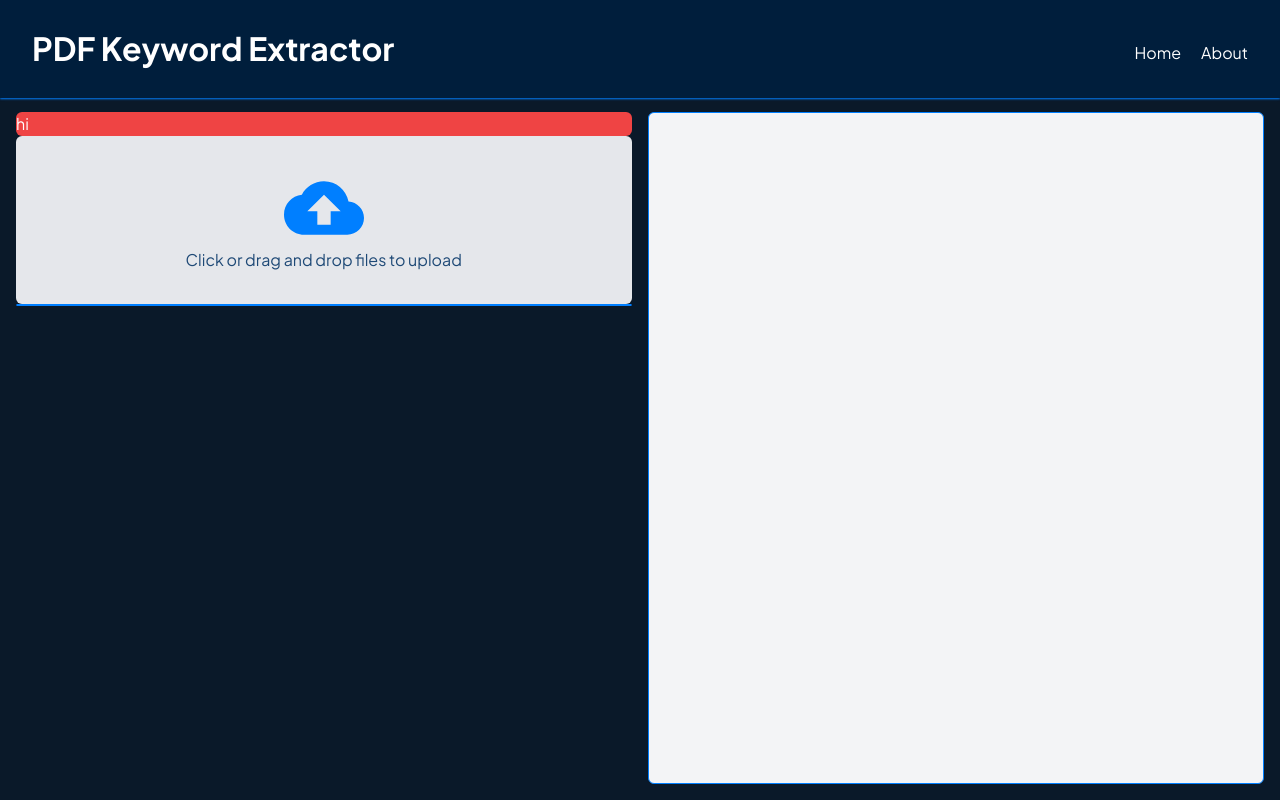
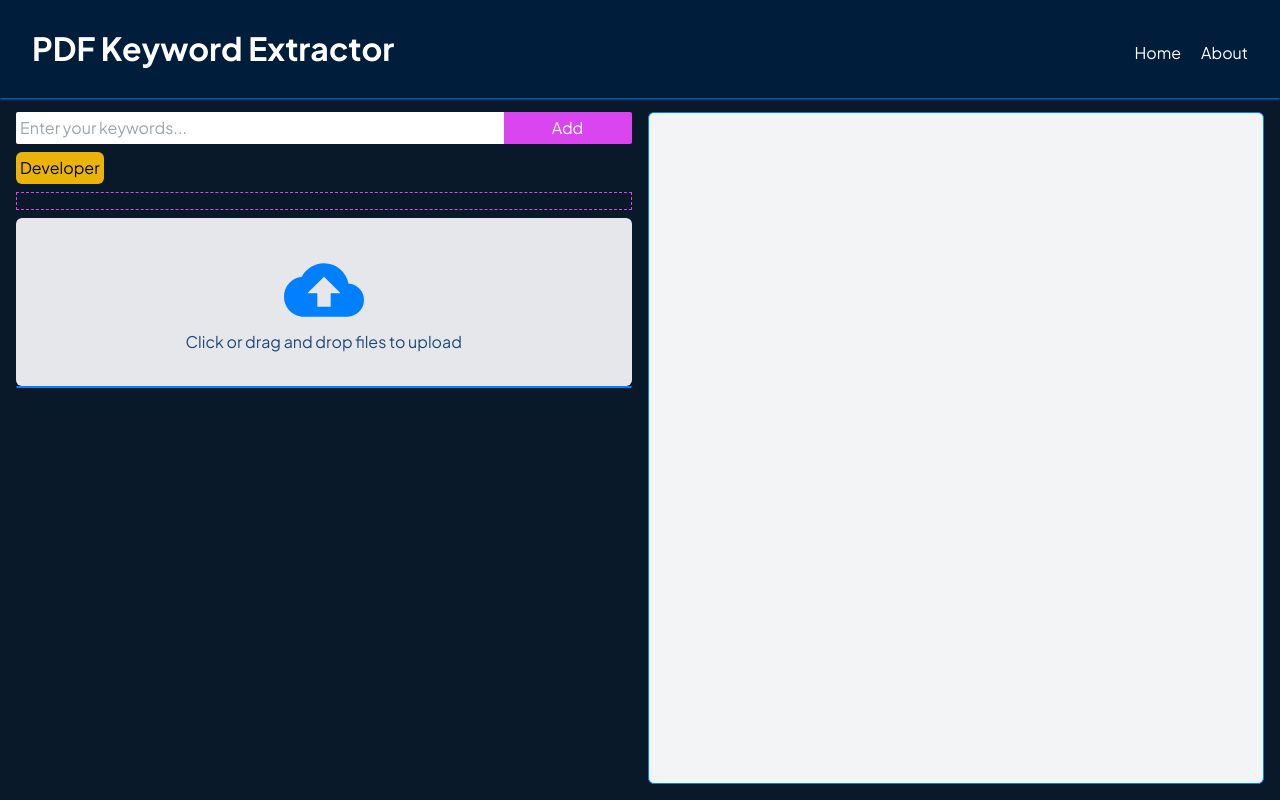
Before and after one commit to JamesPrenticez/pushbutton, a Next.js app: page / in a window 1280 px wide. Built offline with nearby package versions, Linux system fonts and the light colour scheme.

Commit message:
ability to add keywords

```diff
--- a/components/FileList.jsx
+++ b/components/FileList.jsx
@@ -2,7 +2,7 @@ import React from 'react'
 import SingleFileWithProgress from "./SingleFileWithProgress";
 import ValidationError from "./ValidationError";
 
-const FileList = ({files, word, setFiles}) => {
+const FileList = ({files, keywordsList, setFiles}) => {
 
   const onUpload = (file, url) => {
     setFiles((currentFiles) => currentFiles.map((fileWrapper) => {
@@ -31,7 +31,7 @@ const FileList = ({files, word, setFiles}) => {
           :
             <SingleFileWithProgress
               file={fileWrapper.file}
-              word={word}
+              keywordsList={keywordsList}
               errors={fileWrapper.errors}
               onUpload={onUpload}
               onDelete={onDelete}
--- a/components/MultipleFileUpload.jsx
+++ b/components/MultipleFileUpload.jsx
@@ -3,11 +3,14 @@ import { useDropzone } from "react-dropzone";
 import { useField } from "formik";
 import FileList from "./FileList";
 import UploadIcon from "./icons/UploadIcon";
+import InputText from "./common/InputText";
+import ChipsList from "./common/ChipsList";
+import PredefindedListOfKeyWords from "./common/PredefindedListOfKeyWords";
 
 export default function MultipleFileUpload({name}) {
   const [files, setFiles] = useState([]);
-  const [word, setWord] = useState("hi");
   const [ _, __, helpers] = useField(name)
+  const [keywords, setKeywords] = useState([]);
 
   useEffect(() => {
     helpers.setValue(files)
@@ -25,14 +28,32 @@ export default function MultipleFileUpload({name}) {
     maxFiles: 2
   });
 
+  const handleAddKeywords = (inputValue) => {
+    if (!inputValue) return
+    // const itemsToAdd = inputValue.split(",").map((item) => item.trim());
+    const newKeywordsToAdd = inputValue.split(",").map((item) => {
+      return { id: generateUniqueId(), name: item.trim() };
+    });
+    setKeywords((prevKeywords) => [...prevKeywords, ...newKeywordsToAdd]);
+  }
+
+  const generateUniqueId = () => {
+    return Date.now().toString() + Math.random().toString(36).substring(2, 9);
+  };
+
+
+  const handleRemoveKeyword = (idToRemove) => {
+    setKeywords(keywords.filter((keyword) => keyword.id !== idToRemove));
+  }
+
   return (
     <>
-      <div>
-        <input
-          type="text"
-          className="bg-red-500 text-white w-full rounded-md"
-          value={word}
-          onChange={(e) => setWord(e.target.value)} />
+      <div className="space-y-2 mb-2">
+        <InputText handleAddKeywords={handleAddKeywords} />
+        <PredefindedListOfKeyWords handleAddKeywords={handleAddKeywords}/>
+
+        <ChipsList items={keywords} handleRemoveKeyword={handleRemoveKeyword} />
+
       </div>
 
       <div
@@ -46,7 +67,7 @@ export default function MultipleFileUpload({name}) {
         </p>
       </div>
 
-      <FileList files={files} word={word} setFiles={setFiles}/>
+      <FileList files={files} keywordsList={keywords} setFiles={setFiles}/>
 
     </>
   );
--- /dev/null
+++ b/components/common/ChipsList.jsx
@@ -0,0 +1,24 @@
+import React from "react";
+import { CrossIcon } from "../icons/CrossTrashIcon";
+
+function ChipsList({ items, handleRemoveKeyword }) {
+  return (
+    <div className="border border-dashed border-fuchsia-500 p-2 space-x-1 space-y-1">
+      {items.map((item) => (
+        <div
+          key={item.id}
+          className="bg-ocean-1 inline-flex rounded-full text-sm px-[.5rem] py-[.15rem] items-center justify-center space-x-1"
+        >
+          <p>
+            {item.name}
+          </p>
+          <button onClick={() => handleRemoveKeyword(item.id)}>
+            <CrossIcon height={20} strokeWidth={1.5} color="rgb(239 68 68)" className="text-red-500"/>
+          </button>
+        </div>
+      ))}
+    </div>
+  );
+}
+
+export default ChipsList;
--- /dev/null
+++ b/components/common/InputText.jsx
@@ -0,0 +1,18 @@
+import React, { useState } from "react";
+const InputText = ({ handleAddKeywords }) => {
+
+  const [inputValue, setInputValue] = useState("");
+
+  const handleInputChange = (event) => {
+    setInputValue(event.target.value);
+  }
+
+  return (
+    <div className="text-ocean-4 flex">
+      <input className="grow rounded-l-sm p-1 outline-none" type="text" placeholder="Enter your keywords..." value={inputValue} onChange={handleInputChange} />
+      <button className="bg-fuchsia-500 hover:bg-fuchsia-400 text-white rounded-r-sm w-32" type="button" onClick={() => {handleAddKeywords(inputValue); setInputValue("")}}>Add</button>
+    </div>
+  );
+}
+
+export default InputText;
--- /dev/null
+++ b/components/common/PredefindedListOfKeyWords.jsx
@@ -0,0 +1,29 @@
+import React from 'react'
+
+const developerKeyWords = `
+  Frontend,
+  Backend,
+  FullStack,
+  Javascript,
+  Python,
+  Flutter,
+  Ruby,
+  Ruby On Rails,
+  CSharp,
+  C++,
+  C#
+`
+
+const PredefindedListOfKeyWords = ({handleAddKeywords}) => {
+  return (
+    <button
+      type="button"
+      onClick={() => handleAddKeywords(developerKeyWords)}
+      className='bg-yellow-500 text-black p-1 rounded-md'
+    >
+      Developer
+    </button>
+  )
+}
+
+export default PredefindedListOfKeyWords
--- /dev/null
+++ b/components/icons/CrossTrashIcon.jsx
@@ -0,0 +1,14 @@
+export const CrossIcon = ({
+  className,
+  height,
+  width,
+  onClick,
+  strokeWidth = 1,
+  color = "red"
+}) => {
+  return(
+    <svg xmlns="http://www.w3.org/2000/svg" className={className} onClick={onClick} viewBox="0 0 24 24" height={height} width={width} strokeWidth={strokeWidth} stroke={color} fill="currentColor" fillRule="evenodd">
+      <path strokeLinecap="round" strokeLinejoin="round" d="M6 18L18 6M6 6l12 12" />
+    </svg>
+  )
+}
--- /dev/null
+++ b/components/keywords/KeywordForm.jsx
@@ -0,0 +1,47 @@
+import React from 'react'
+import { Form, Formik } from "formik";
+import MultipleFileUpload from "../MultipleFileUpload"
+
+const KeywordForm = () => {
+  return (
+    <Formik
+      initialValues={{files: []}}
+      onSubmit={(values) => {console.log(values)}}
+    >
+    {({ values, errors }) => {
+      return (
+        <Form className="flex w-full justify-between space-x-4 px-4">
+          <div className='w-full'>
+            <MultipleFileUpload name='files'/>
+          </div>
+          <div className='w-full bg-gray-100 text-black border border-ocean-1  rounded-md'>
+            <pre className=" h-full">
+                {/* {JSON.stringify({ values, errors }, null, 2)} */}
+                {values.files.map((file, index) => {
+                  return (
+                      <div
+                        key={file.file.path + index}
+                        className='p-2 '
+                        style={{ backgroundColor: index % 2 === 0 ? '#007FFF33' : '#1e497633' }}
+                      >
+                        <p><b>Filename:</b>&nbsp;{file?.file.path}</p>
+                        <p><b>Candidate Name:</b>&nbsp;{file?.url?.candidate_name}</p>
+                        {file?.url?.data && Object.keys(file.url.data).map((item, index) => (
+                          <div key={item + index}>
+                            <b>{item}</b>: {file.url.data[item]}
+                          </div>
+                        ))}
+                      </div>
+                    )
+                  }
+                )}
+            </pre>
+          </div>
+        </Form>
+      )
+    }}
+  </Formik>
+  )
+}
+
+export default KeywordForm
--- a/pages/about.jsx
+++ b/pages/about.jsx
@@ -1,9 +1,20 @@
-import React from 'react'
+import React, {useState} from 'react'
 import Head from "next/head";
 import Navbar from '../components/layout/Navbar';
 import { project } from '../constants';
 
 export default function About() {
+
+  const [items, setItems] = useState([])
+
+  function convertStringToArray() {
+    const string = "one, two, three, four, five";
+    const itemsToAdd = string.split(",").map((item) => item.trim());
+    setItems((prevItems) => [...prevItems, ...itemsToAdd]);
+  }
+
+  console.log(items)
+
   return (
     <>
       <Head>
@@ -12,10 +23,17 @@ export default function About() {
 
       <Navbar />
 
-      <div className="flex justify-center w-full">
-        About
+      <div className="flex justify-center w-full pt-[8rem]">
+        <button type="button" className="bg-green-500" onClick={() => convertStringToArray()}>CONVERT</button>
       </div>
 
+      <div>
+        {items.map((item)=>(
+          <p key={Math.random()}>
+            {item}
+          </p>
+        ))}
+      </div>
 
     </>
   );
--- a/pages/index.jsx
+++ b/pages/index.jsx
@@ -1,8 +1,8 @@
 import React, { useState } from 'react'
 import Head from "next/head";
-import { Form, Formik } from "formik";
-import MultipleFileUpload from "../components/MultipleFileUpload"
+
 import { project } from '../constants'
+import KeywordForm from '../components/keywords/KeywordForm';
 
 export default function Home() {
   return (
@@ -11,45 +11,8 @@ export default function Home() {
         <title>{project.name} | Home</title>
       </Head>
 
-        <Formik
-          initialValues={{files: []}}
-          onSubmit={(values) => {console.log(values)}}
-        >
-          {({ values, errors }) => {
-            // console.log(values.files)
-            // console.log(values.files.url)
-            return (
-              <Form className="flex w-full justify-between space-x-4 px-4">
-                <div className='w-full'>
-                  <MultipleFileUpload name='files'/>
-                </div>
-                <div className='w-full bg-gray-100 text-black border border-ocean-1  rounded-md'>
-                  <pre className=" h-full">
-                      {/* {JSON.stringify({ values, errors }, null, 2)} */}
-                      {values.files.map((file, index) => {
-                        return (
-                            <div
-                              key={file.file.path + index}
-                              className='p-2 '
-                              style={{ backgroundColor: index % 2 === 0 ? '#007FFF33' : '#1e497633' }}
-                            >
-                              <p><b>Filename:</b>&nbsp;{file?.file.path}</p>
-                              <p><b>Candidate Name:</b>&nbsp;{file?.url?.candidate_name}</p>
-                              {file?.url?.data && Object.keys(file.url.data).map((item, index) => (
-                                <div key={item + index}>
-                                  <b>{item}</b>: {file.url.data[item]}
-                                </div>
-                              ))}
-                            </div>
-                          )
-                        }
-                      )}
-                  </pre>
-                </div>
-              </Form>
-            )
-          }}
-        </Formik>
+      <KeywordForm />
+
       </div>
   );
 }
```
Also changed, not shown: components/SingleFileWithProgress.jsx (+4 -5 lines).
